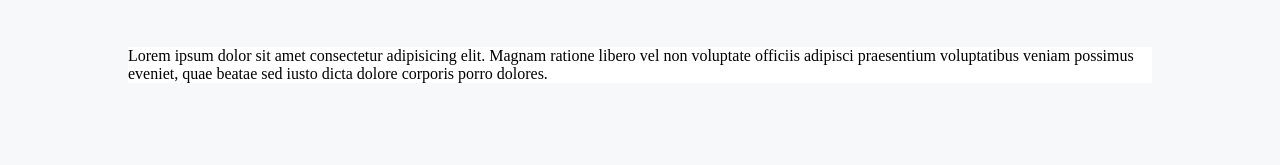
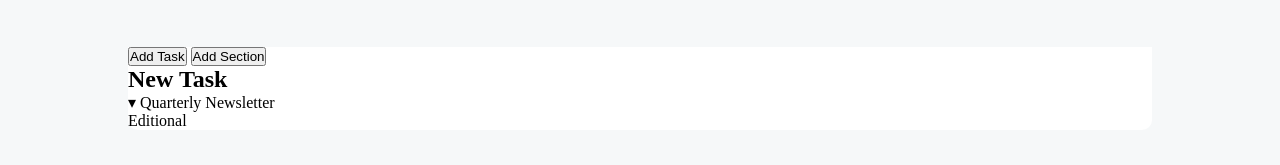
Before and after one commit to Barbon14/html-css-toboolist, a plain HTML site: page index.html in a window 1280 px wide. Shown: the part 53-218 px from the top of the page. Drawn offline with Linux system fonts and the light colour scheme.

Commit message:
added html content

```diff
--- a/css/style.css
+++ b/css/style.css
@@ -13,6 +13,8 @@ header {
 }
 
 /* title and logo */
+
+
 .logo {
     height: 50px;
     width: 50px;
--- a/index.html
+++ b/index.html
@@ -18,11 +18,13 @@
     <main>
         <div class="container">
             <header>
-                Lorem ipsum dolor sit amet consectetur adipisicing elit. Magnam ratione libero vel non voluptate officiis adipisci praesentium voluptatibus veniam possimus eveniet, quae beatae sed iusto dicta dolore corporis porro dolores.
+                <button>Add Task</button>
+                <button>Add Section</button>
             </header>
 
             <section>
-
+                <h2>New Task</h2>
+                <div class="task">&blacktriangledown; Quarterly Newsletter</div><div class="tag">Editional</div>
             </section>
         </div>
     </main>
```
